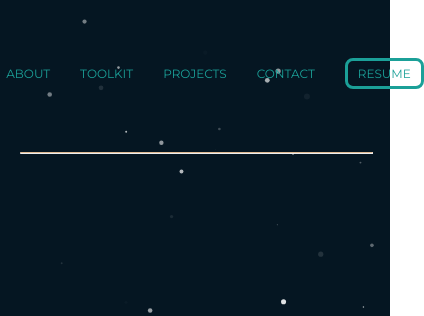
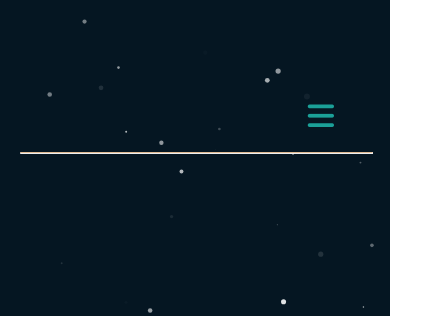
Before and after one commit to MackenzieMc/portfolioProject, a plain HTML site: page index.html in a window 390 px wide. Shown: the top 316 px of the page, 424 px wide, since content can reach past the window. Drawn offline with nearby package versions, Linux system fonts and the light colour scheme.

```diff
--- a/app.js
+++ b/app.js
@@ -18,6 +18,10 @@
 
 }
 
+a.handleMobileNav = () => {
+
+}
+
 app.init = () => {
     app.scrollAction();
 }
--- a/index.html
+++ b/index.html
@@ -14,6 +14,7 @@
     <header>
         <div id="particles-js">
             <nav>
+                <button class="mobileNav"><i class="fa-solid fa-bars"></i></button>
                 <ul class="navContainer" data-aos='fade-down' data-aos-delay='1000' data-aos-duration='1500'>
                     <li><a href="#about" class="navItems">About</a></li>
                     <li><a href="#toolkit" class="navItems">Toolkit</a></li>
--- a/styles/sass/partials/_mediaQueries.scss
+++ b/styles/sass/partials/_mediaQueries.scss
@@ -18,7 +18,7 @@
 
     //Navigation Menu
     .navContainer {
-        li {
+        .navItems {
             a{
                 font-size: 0.8rem;
             }
@@ -97,6 +97,31 @@
     p {
         font-size: 0.8rem;
     }
+
+    //Nav Bar
+    nav {
+        .mobileNav {
+            display: flex;
+            position: absolute;
+            color: $tertiary;
+            top: 100px;
+            right: 50px;
+            background-color: transparent;
+            border: none;
+            z-index: 30;
+        }
+        .navContainer {
+            display: flex;
+            justify-content: flex-end;
+            padding-bottom: 10px;
+            li {
+                .navItems, .resume {
+                    display: none;
+                }
+            }
+        }
+    }
+
     //About Section
     .aboutFlexContainer {
         flex-direction: column;
--- a/styles/sass/partials/_nav.scss
+++ b/styles/sass/partials/_nav.scss
@@ -47,6 +47,11 @@
     }
 }
 
+.mobileNav {
+    display: none;
+    color: #fff;
+    font-size: 1.5rem;
+}
 .fixedBar {
     position: fixed;
     background-color: $primary;
```
Also changed, not shown: styles/styles.css, 1 other file.
